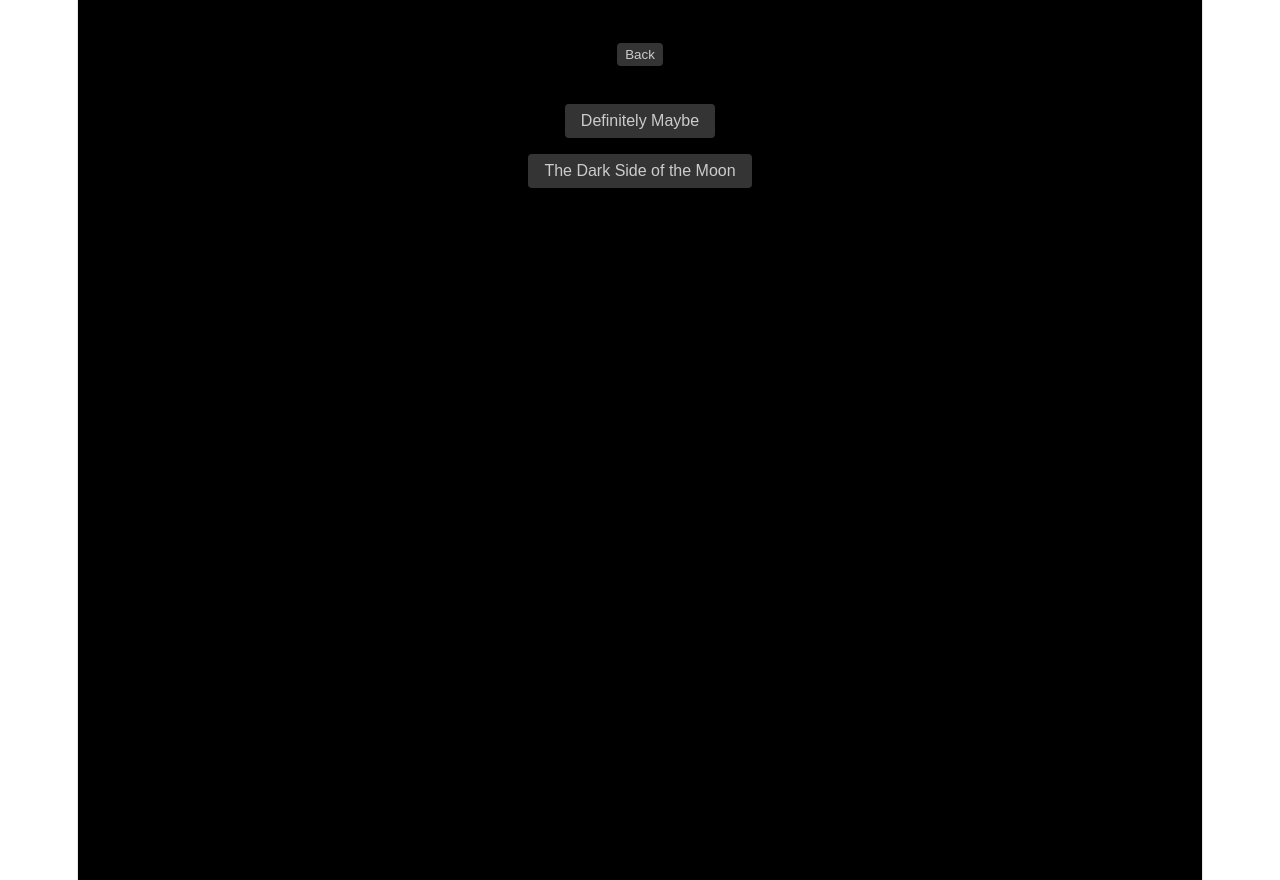
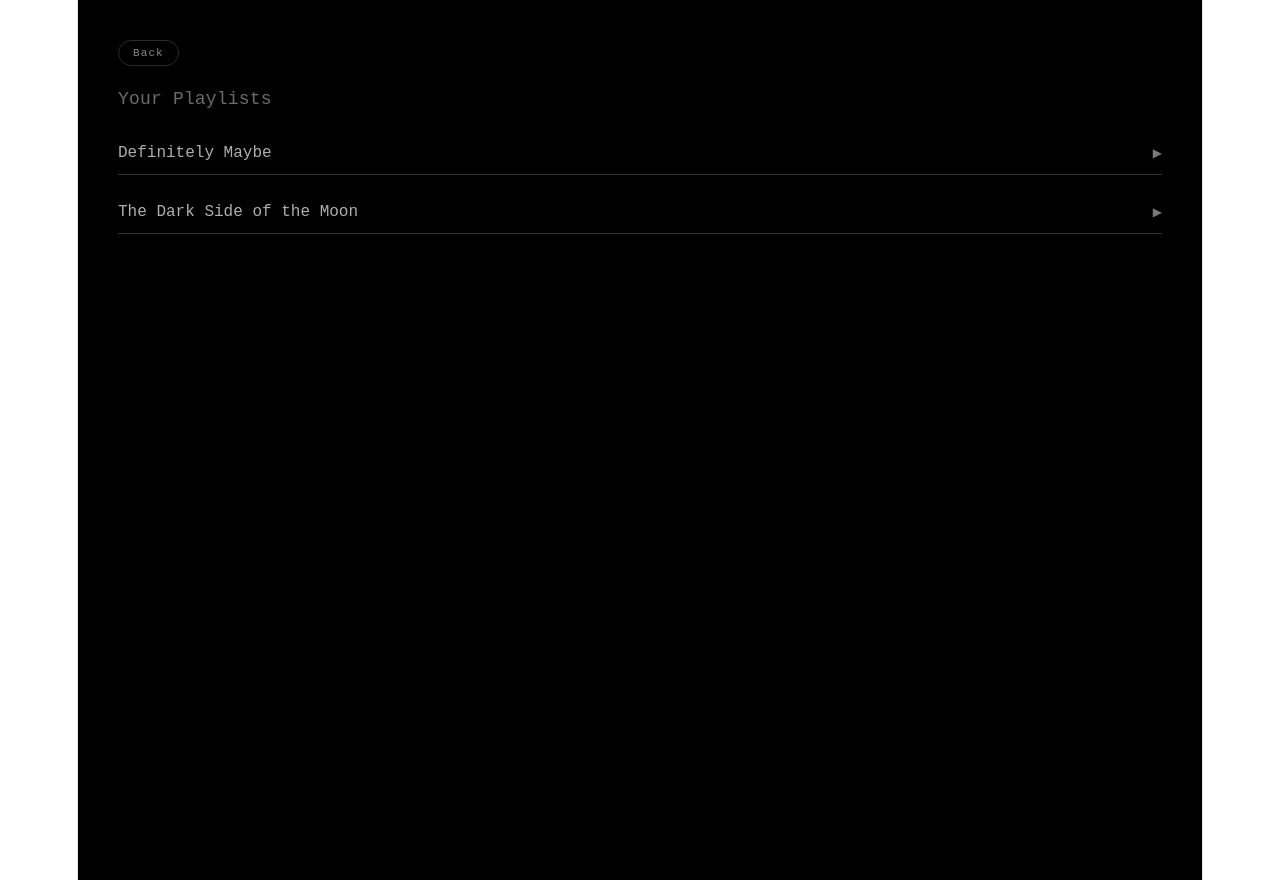
Before and after one commit to xxamisha/danielMusic, a React (Vite) app: page / in a window 1280 px wide. Built offline with nearby package versions, Linux system fonts and the light colour scheme.

Commit message:
changed final ui

```diff
--- a/src/frontend/player.tsx
+++ b/src/frontend/player.tsx
@@ -43,6 +43,7 @@
     const [view, setView] = useState<'playlist' | 'library' | 'player'>('playlist');
     const [isPlaying, setIsPlaying] = useState(false);
     const [elapsed, setElapsed] = useState(0);
+    const [expandedAlbums, setExpandedAlbums] = useState<Set<string>>(new Set());
 
     const selectedAlbum = fakeAlbums.find(album => album.id === selectedAlbumId);
     const defaultCoverUrl = selectedAlbum?.coverUrl ?? '';
@@ -50,9 +51,17 @@
     const handlePlaylistBack = () => {
         if (currentSong) {
             setView('player');
-        } else if (selectedAlbumId) {
-            setView('library');
         }
+    };
+
+    const toggleAlbumExpanded = (albumId: string) => {
+        const newExpanded = new Set(expandedAlbums);
+        if (newExpanded.has(albumId)) {
+            newExpanded.delete(albumId);
+        } else {
+            newExpanded.add(albumId);
+        }
+        setExpandedAlbums(newExpanded);
     };
 
     const handleSongSelect = (song: { title: string; duration: string }) => {
@@ -115,40 +124,90 @@
                 return () => clearInterval(id);
         }, [isPlaying, currentSong, durationSec]);
 
-    // Playlist view - select album
+
+
+    // Library view - accordion of albums and songs
     if (view === 'playlist') {
         return (
-            <div style={{ backgroundColor: '#000000', fontFamily: 'sans-serif', color: '#dadadacc', minHeight: '100vh', padding: 40 }}>
-                <button onClick={handlePlaylistBack} style={{ marginBottom: 20, padding: '4px 8px', backgroundColor: '#504e4eaa', color: '#ccc', border: 'none', borderRadius: 4, cursor: 'pointer' }}>
-                    Back
-                </button>
+
+            <div style={{ backgroundColor: '#000000', fontFamily: 'sans-serif', color: '#dadadacc', padding: 40, minHeight: '100vh' }}>
+
+                <div style={{ marginBottom: 20, flexDirection: 'row', display: 'flex', alignItems: 'center', gap: 20 }}>
+                    <button onClick={() => setView('playlist')} style={{
+                        background: 'none',
+                        border: '1px solid #2a2a2a',
+                        color: '#888',
+                        fontFamily: 'DM Mono, monospace',
+                        fontSize: '11px',
+                        letterSpacing: '0.1em',
+                        padding: '6px 14px',
+                        borderRadius: '20px',
+                        cursor: 'pointer',
+                        transition: 'all 0.2s'
+                    }}>
+                        Back
+                    </button>
+
+                </div>
+                <div style={{marginBottom:20,flexDirection: 'row', display: 'flex', alignItems: 'center', gap: 60, fontFamily: 'DM Mono, monospace', color:"#878686cc" }}>
+                    Your Playlists
+                </div>
+
                 <ul style={{ listStyle: 'none', padding: 0 }}>
                     {fakeAlbums.map(album => (
-                        <li key={album.id} style={{ margin: '16px 0' }}>
-                            <button onClick={() => { setSelectedAlbumId(album.id); setView('library'); }} style={{ padding: '8px 16px', backgroundColor: '#504e4eaa', color: '#ccc', border: 'none', borderRadius: 4, cursor: 'pointer', fontSize: 16 }}>
-                                {album.name}
+                        <li key={album.id} style={{ marginBottom: 16, borderBottom: '1px solid #333' }}>
+                            <button
+                                onClick={() => toggleAlbumExpanded(album.id)}
+                                style={{
+                                    padding: '12px 0',
+                                    width: '100%',
+                                    textAlign: 'left',
+                                    backgroundColor: 'transparent',
+
+                                    border: 'none',
+                                    cursor: 'pointer',
+                                    fontSize: 16,
+                                    fontWeight: 500,
+                                    display: 'flex',
+                                    justifyContent: 'space-between',
+                                    alignItems: 'center',
+                                    fontFamily: 'DM Mono, monospace', color:"#dadadacc"
+                                }}
+                            >
+                                <span>{album.name}</span>
+                                <span style={{ fontSize: 12, opacity: 0.7 }}>
+                                    {expandedAlbums.has(album.id) ? '▼' : '▶'}
+                                </span>
                             </button>
-                        </li>
-                    ))}
-                </ul>
-            </div>
-        );
-    }
+                            {expandedAlbums.has(album.id) && (
+                                <ul style={{ listStyle: 'none', padding: '0 0 0 16px', marginTop: 8 }}>
+                                    {album.songs.map(song => (
+                                        <li key={song.title} style={{ margin: '6px 0' }}>
+                                            <button
+                                                onClick={() => {
+                                                    setCurrentSong({ ...song, album });
+                                                    setElapsed(0);
+                                                    setIsPlaying(false);
+                                                    setView('player');
+                                                }}
+                                                style={{
+                                                    padding: '6px 8px',
+                                                    backgroundColor: 'transparent',
 
-    // Library view - select song from album
-    if (view === 'library') {
-        return (
-            <div style={{ backgroundColor: '#000000', fontFamily: 'sans-serif', color: '#dadadacc', padding: 40, minHeight: '100vh' }}>
-                <button onClick={() => setView('playlist')} style={{ marginBottom: 20, padding: '4px 8px', backgroundColor: '#504e4eaa', color: '#ccc', border: 'none', borderRadius: 4, cursor: 'pointer' }}>
-                    Back
-                </button>
-                <h2>{selectedAlbum?.name}</h2>
-                <ul style={{ listStyle: 'none', padding: 0 }}>
-                    {selectedAlbum?.songs.map(song => (
-                        <li key={song.title} style={{ margin: '8px 0' }}>
-                            <button onClick={() => handleSongSelect(song)} style={{ padding: '8px 12px', backgroundColor: '#333333aa', color: '#ccc', border: 'none', borderRadius: 4, cursor: 'pointer' }}>
-                                {song.title} ({song.duration})
-                            </button>
+                                                    border: 'none',
+                                                    borderRadius: 4,
+                                                    cursor: 'pointer',
+                                                    fontSize: 14,
+                                                    fontFamily: 'DM Mono, monospace',
+                                                    color:"#c0bebecc"
+                                                }}
+                                            >
+                                                {song.title} ({song.duration})
+                                            </button>
+                                        </li>
+                                    ))}
+                                </ul>
+                            )}
                         </li>
                     ))}
                 </ul>
@@ -161,7 +220,18 @@
         <div style={{ backgroundColor: '#000000', fontFamily: 'sans-serif', color: '#dadadacc' }}>
         <div style={{ position: 'relative', display: 'flex', flexDirection: 'column', alignItems: 'center', justifyContent: 'center', gap: 20, height: '100vh' }}>
            <div style={{ position: 'absolute', top: 40, right: 150 }}>
-            <button onClick={() => setView('playlist')} style={{ padding: '4px 8px', backgroundColor: '#504e4eaa', fontFamily: 'sans-serif',color:'#ccc', borderRadius: 4, border: 'none', cursor: 'pointer' }}>
+            <button onClick={() => setView('playlist')} style={{
+              background: 'none',
+              border: '1px solid #2a2a2a',
+              color: '#888',
+              fontFamily: 'DM Mono, monospace',
+              fontSize: '11px',
+              letterSpacing: '0.1em',
+              padding: '6px 14px',
+              borderRadius: '20px',
+              cursor: 'pointer',
+              transition: 'all 0.2s'
+            }}>
                 Change playlist
             </button>
             </div>
@@ -172,8 +242,14 @@
 
             </div>
             <div>
-            <div style={{padding: 4}}> {handleTitle()} </div>
-            <div style={{padding: 0}}> {handleArtist()} </div>
+            <div style={{padding: 6, fontSize: '20px',
+          fontWeight: 600,
+          letterSpacing: '-0.02em',
+          marginBottom: '4px',
+          whiteSpace: 'nowrap',
+          overflow: 'hidden',
+          textOverflow: 'ellipsis;'}}> {handleTitle()} </div>
+            <div style={{padding: 4}}> {handleArtist()} </div>
             </div>
                 <div style={{ display: 'flex', flexDirection: 'column', alignItems: 'center', gap: 12 }}>
                     <div style={{ display: 'flex', flexDirection: 'row', alignItems: 'center', gap: 16, justifyContent: 'center' }}>
@@ -196,8 +272,8 @@
                   </svg></button>
                     </div>
 
-                    <div style={{ display:'flex', flexDirection: 'row',alignItems: 'flex-end',gap: 20}}>
-                        <Progressbar elapsed={elapsed} duration={durationSec} isPlaying={isPlaying} />
+                    <div style={{ display:'flex', flexDirection: 'row',alignItems: 'flex-end',gap: 30}}>
+                        <Progressbar elapsed={elapsed} duration={durationSec} isPlaying={isPlaying} onSeek={(newElapsed) => setElapsed(newElapsed)} />
                     </div>
                 </div>
             </div>
--- a/src/frontend/progressbar.tsx
+++ b/src/frontend/progressbar.tsx
@@ -1,6 +1,6 @@
 import React from 'react';
 
-export default function Progressbar({ elapsed, duration, isPlaying } : { elapsed: number, duration: number, isPlaying: boolean }) {
+export default function Progressbar({ elapsed, duration, isPlaying, onSeek} : { elapsed: number, duration: number, isPlaying: boolean, onSeek: (elapsed: number) => void }) {
     const clamp = (v: number) => Math.max(0, Math.min(1, v));
     const pct = duration ? clamp(elapsed / duration) : 0;
 
@@ -10,10 +10,19 @@
         const ss = String(sec % 60).padStart(2, '0');
         return `${m}:${ss}`;
     };
-
+const handleBarClick = (e: React.MouseEvent<HTMLDivElement>) => {
+        if (!onSeek || !duration) return;
+        const rect = e.currentTarget.getBoundingClientRect();
+        const clickX = e.clientX - rect.left;
+        const clickPct = clickX / rect.width;
+        const newElapsed = clickPct * duration;
+        onSeek(newElapsed);
+    };
     return (
         <div style={{ width: 320, display: 'flex', flexDirection: 'column', gap: 6, alignItems: 'center' }}>
-            <div style={{ width: '100%', height: 8, backgroundColor: 'lightgray', borderRadius: 4 }}>
+            <div
+            onClick={handleBarClick}
+            style={{ width: '100%', height: 8, backgroundColor: 'lightgray', borderRadius: 4 }}>
                 <div style={{ width: `${pct * 100}%`, height: '100%', backgroundColor: '#000000cc', borderRadius: 4 }} />
             </div>
             <div style={{ fontSize: 12, color: 'var(--text)', opacity: 0.9 }}>
```
